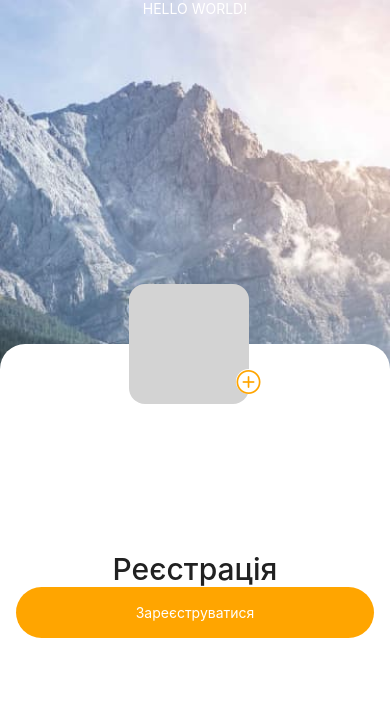
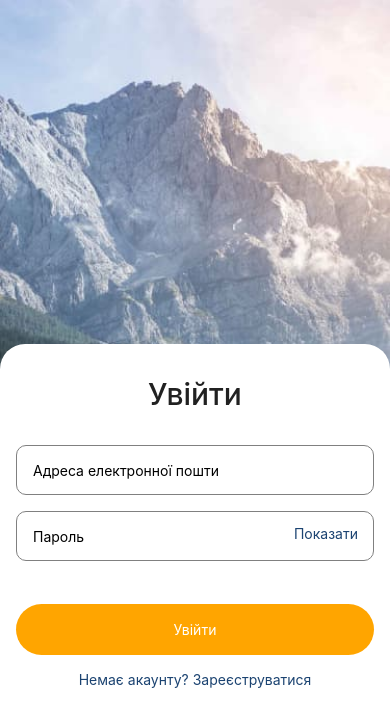
Before and after one commit to GKastet/goit-Native, a React Native app in the folder AwesomeProject/: screen / in a window 390 px wide. Shown: the top 726 px of the page. Built offline with nearby package versions, Linux system fonts and the light colour scheme.

Commit message:
registration login markup

```diff
--- a/AwesomeProject/App.js
+++ b/AwesomeProject/App.js
@@ -1,5 +1,5 @@
 import { StatusBar } from 'expo-status-bar';
-import { Button, Image, ImageBackground, ScrollView, StyleSheet, Text, TextInput, TextInputComponent, View } from 'react-native';
+import { Button, Image, ImageBackground, ScrollView, StyleSheet, View } from 'react-native';
 import { useFonts } from 'expo-font';
 import { RegistrationScreen } from './Screens/RegistrationScreen';
 import { LoginScreen } from './Screens/LoginScreen';
@@ -16,14 +16,11 @@ export default function App() {
   return (
     <View style={styles.container}>
       <ImageBackground source={require('./img/PhotoBG.png')} resizeMode="cover" style={styles.image}>
-      <Text style={styles.text}>HELLO WORLD!</Text>
-      {/* <Image source={require('./img/PhotoBG.png')} style={{width: 500, height: 500}}/> */}
-      <RegistrationScreen/>
-      {/* <LoginScreen/>
-      <PostsScreen/> */}
-      {/* <Image source={require('./img/PhotoBG.png')}/> */}
-      {/* <ImageBackground source={require('./img/PhotoBG.png')}/> */}
-      {/* <Button type='button'>Click</Button> */}
+
+      {/* <RegistrationScreen/> */}
+      <LoginScreen/>
+      {/* <PostsScreen/> */}
+
       <StatusBar style="auto" />
       </ImageBackground>
     </View>
@@ -43,7 +40,4 @@ const styles = StyleSheet.create({
     alignItems: 'center',
     justifyContent: 'center',
   },
-  text: {
-    color: '#fff',
-  }
 });
--- a/AwesomeProject/Screens/LoginScreen.js
+++ b/AwesomeProject/Screens/LoginScreen.js
@@ -1,7 +1,103 @@
-import { Text } from 'react-native';
+import { StyleSheet, Text, View, TextInput } from 'react-native';
+import { AddImgButton } from "../components/Buttons/addImgButton";
+import { StartButton } from "../components/Buttons/startButton";
+import { useState } from 'react';
 
 export const LoginScreen = () => {
+  const [email, setEmail] = useState("");
+  const [password, setPassword] = useState("");
+
+  const handleEmail = (text) => {
+    setEmail(text);
+  };
+
+  const handlePassword = (text) => {
+    setPassword(text);
+  };
+
+
+  const onPressLogIn = () => {
+    console.log('Log In Btn pressed')
+    console.log("Input 2:", email);
+    console.log("Input 3:", password);
+  }
+
   return (
-    <Text>LoginScreen</Text>
+    <View style={styles.container}>
+      <Text style={styles.text}>Увійти</Text>
+      <View style={styles.inputBox}>
+      <TextInput
+          style={styles.input}
+          placeholder="Адреса електронної пошти"
+          value={email}
+          onChangeText={handleEmail}
+        />
+        <View>
+          <TextInput
+            style={styles.input}
+            placeholder="Пароль"
+            value={password}
+            onChangeText={handlePassword}
+          />
+          <Text style={styles.showText}>Показати</Text>
+        </View>
+        </View>
+
+      <StartButton title={'Увійти'} onPress={onPressLogIn}/>
+      <Text style={styles.bottomText}>Немає акаунту? Зареєструватися</Text>
+    </View>
   )
 }
+
+const styles = StyleSheet.create({
+  container: {
+    paddingLeft: 16,
+    paddingRight: 16,
+    paddingVertical: 0,
+    backgroundColor: "#fff",
+    alignItems: "center",
+    // justifyContent: "center",
+    width: "100%",
+    height: 500,
+    marginTop: "auto",
+    borderTopRightRadius: 25,
+    borderTopLeftRadius: 25,
+    position: "relative",
+  },
+
+  text: {
+    marginTop: 32,
+    marginBottom: 33,
+    paddingVertical: 0,
+    color: "#212121",
+    fontWeight: '500',
+    fontSize: 30
+  },
+  inputBox: {
+    display: "flex",
+    width: "100%",
+    gap: 16,
+  },
+  input: {
+    // display: 'flex',
+    // width: "100%",
+    height: 50,
+    borderColor: "gray",
+    borderWidth: 1,
+    borderRadius: 10,
+    paddingStart: 16,
+    paddingVertical: 16,
+  },
+  showText: {
+    position: "absolute",
+    top: 14,
+    // transform: [{ translateX: '-50%' }],
+    // translateX: '-50%',
+    right: 16,
+    color: '#1B4371',
+  },
+  bottomText: {
+    color: '#1B4371',
+  }
+
+});
--- a/AwesomeProject/Screens/RegistrationScreen.js
+++ b/AwesomeProject/Screens/RegistrationScreen.js
@@ -1,49 +1,88 @@
 import {
   StyleSheet,
-  TouchableOpacity,
-  Button,
+  // TouchableOpacity,
   Image,
-  ImageBackground,
   Text,
   TextInput,
   View,
 } from "react-native";
-import addButton from "../img/round-add-button.svg";
-import add from "../img/add.png";
-import { CustomButton } from "../components/Buttons/addButton";
-import { SvgXml } from "react-native-svg";
+import { AddImgButton } from "../components/Buttons/addImgButton";
 import { StartButton } from "../components/Buttons/startButton";
 
-
+import { useState } from "react";
 
 export const RegistrationScreen = () => {
-  const onPressRegistration = () => {
-    console.log('REGISTERED')
-  }
+  const [login, setLogin] = useState("");
+  const [email, setEmail] = useState("");
+  const [password, setPassword] = useState("");
 
+  const onAddImgBtnPress = () => {
+    console.log("Add img button pressed");
+  };
+
+  const handleLogin = (text) => {
+    setLogin(text);
+  };
+
+  const handleEmail = (text) => {
+    setEmail(text);
+  };
+
+  const handlePassword = (text) => {
+    setPassword(text);
+  };
+
+  const onSubmitRegistration = () => {
+    console.log("REGISTERED Btn pressed");
+    console.log("Input 1:", login);
+    console.log("Input 2:", email);
+    console.log("Input 3:", password);
+  };
 
   return (
     <View style={styles.container}>
       <View style={styles.imgThumb}>
         <Image style={styles.img} />
-        <CustomButton
-          onPress={() => console.log("Button pressed")}
-        />
+        <AddImgButton onPress={onAddImgBtnPress} />
       </View>
       <Text style={styles.text}>Реєстрація</Text>
-      {/* <Button title="Зареєструватися" onPress={() => onPressRegistration()} style={styles.button}/> */}
-      <StartButton title={'Зареєструватися'} onPress={onPressRegistration}/>
+      <View style={styles.inputBox}>
+        <TextInput
+          style={[styles.input, { width: "100%" }]}
+          placeholder="Логін"
+          value={login}
+          onChangeText={handleLogin}
+        />
+        <TextInput
+          style={styles.input}
+          placeholder="Адреса електронної пошти"
+          value={email}
+          onChangeText={handleEmail}
+        />
+        <View>
+          <TextInput
+            style={styles.input}
+            placeholder="Пароль"
+            value={password}
+            onChangeText={handlePassword}
+          />
+          <Text style={styles.showText}>Показати</Text>
+        </View>
+      </View>
+
+      <StartButton
+        title={"Зареєструватися"}
+        onPress={onSubmitRegistration}
+      />
+      <Text style={styles.bottomText}>Вже є акаунт? Увійти</Text>
     </View>
   );
 };
 
 const styles = StyleSheet.create({
   container: {
-    // flex: 1,
-
     paddingLeft: 16,
     paddingRight: 16,
-
     backgroundColor: "#fff",
     alignItems: "center",
     justifyContent: "center",
@@ -58,6 +97,7 @@ const styles = StyleSheet.create({
     width: 132,
     height: 120,
     marginTop: 0,
+    // marginBottom: 32,
     position: "absolute",
     top: -60,
   },
@@ -67,18 +107,39 @@ const styles = StyleSheet.create({
     backgroundColor: "lightgrey",
     borderRadius: 16,
   },
-  button: {
-    // position: "fixed",
-    // borderRadius: 16,
-    // top: 0,
-    // display: "block",
-    backgroundColor: "orange",
-    // color: "red",
+
+  text: {
+    marginTop: 32,
+    marginBottom: 33,
+    color: "#212121",
+    fontWeight: "500",
+    fontSize: 30,
+  },
+  bottomText: {
+    color: "#1B4371",
+  },
+  inputBox: {
+    display: "flex",
+    width: "100%",
+    gap: 16,
   },
 
-  text: {
-    color: "#212121",
-    fontWeight: '500',
-    fontSize: 30
+  input: {
+    // display: 'flex',
+    // width: "100%",
+    height: 50,
+    borderColor: "gray",
+    borderWidth: 1,
+    borderRadius: 10,
+    paddingStart: 16,
+    paddingVertical: 16,
   },
+  showText: {
+    position: "absolute",
+    top: 14,
+    // transform: [{ translateX: '-50%' }],
+    // translateX: '-50%',
+    right: 16,
+    color: '#1B4371',
+  }
 });
--- a/AwesomeProject/components/Buttons/addButton.js
+++ b/AwesomeProject/components/Buttons/addImgButton.js
@@ -2,12 +2,12 @@ import { TouchableOpacity, StyleSheet, Text, View, Button } from "react-native";
 import { AntDesign } from '@expo/vector-icons'
 
 
-export const CustomButton = ({ onPress }) => {
+export const AddImgButton = ({ onPress }) => {
   return (
 
     <TouchableOpacity
       style={styles.buttonContainer}
-      onPress={onPress}
+      onPress={()=>onPress()}
     >
       <AntDesign name="pluscircleo" size={24} color="orange" />
     </TouchableOpacity>
--- a/AwesomeProject/components/Buttons/startButton.js
+++ b/AwesomeProject/components/Buttons/startButton.js
@@ -12,22 +12,15 @@ export const StartButton = ({ title, onPress }) => {
 };
 
 const styles = StyleSheet.create({
-  buttonContainer: {
-    //   position: "absolute",
-    //   alignItems: "center",
-    //   justifyContent: "center",
-    //   width: 25,
-    //   height: 25,
-    //   bottom: 10,
-    //   right: 0,
-    //   borderRadius: 50,
-    //   backgroundColor: "white",
-  },
+
   button: {
     width: '100%',
     height: 51,
     borderRadius: 100,
-    padding: '16px 32px',
+    paddingVertical: 16,
+    paddingHorizontal: 32,
+    marginTop: 43,
+    marginBottom: 16,
     alignItems: "center",
     justifyContent: "center",
     backgroundColor: "orange",
--- a/AwesomeProject/package.json
+++ b/AwesomeProject/package.json
@@ -12,10 +12,14 @@
     "expo": "~49.0.8",
     "expo-font": "~11.4.0",
     "expo-status-bar": "~1.6.0",
+    "formik": "^2.4.3",
     "react": "18.2.0",
     "react-icons": "^4.10.1",
     "react-native": "0.72.4",
-    "react-native-svg": "^13.13.0"
+    "react-native-svg": "^13.13.0",
+    "react-native-web": "~0.19.6",
+    "react-dom": "18.2.0",
+    "@expo/webpack-config": "^19.0.0"
   },
   "devDependencies": {
     "@babel/core": "^7.20.0"
```
Also changed, not shown: 1 other file (tests, documents, lock files or other folders).
